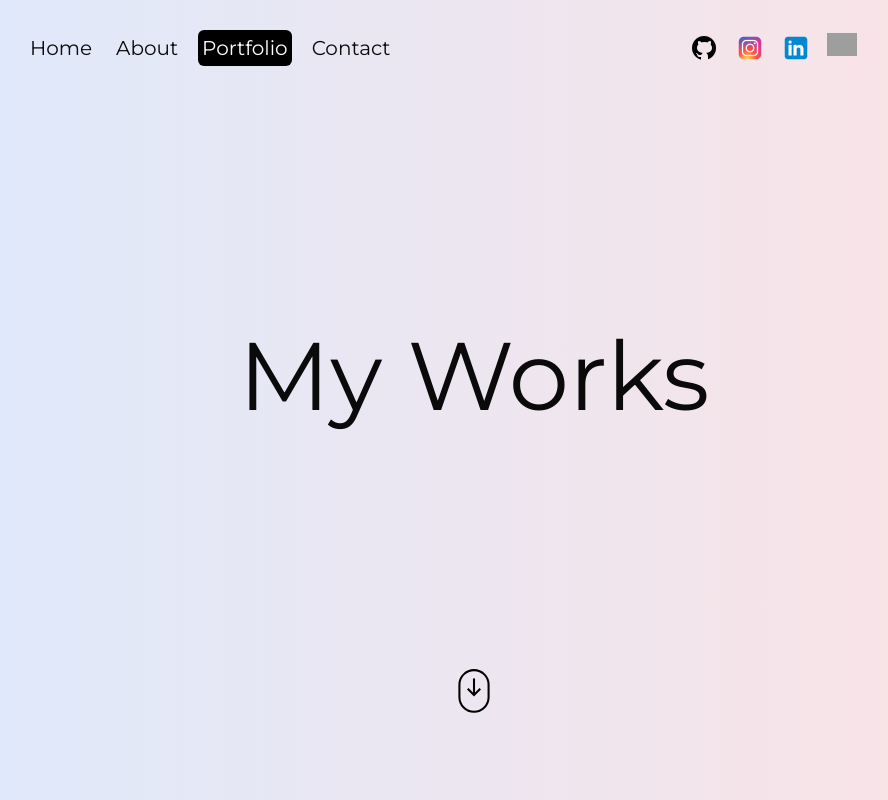
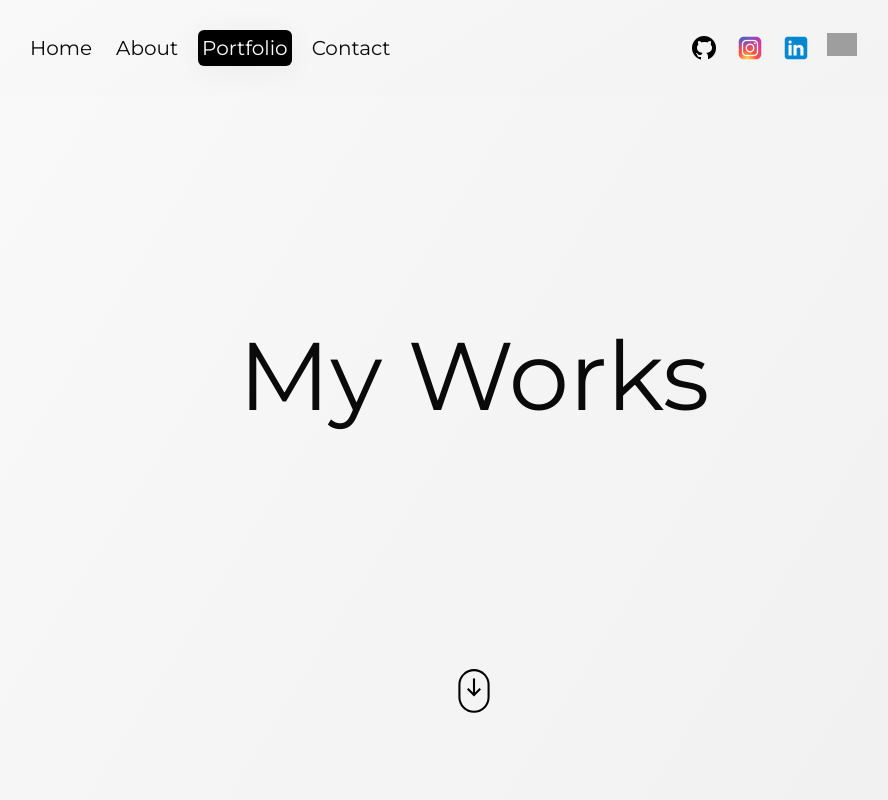
Before and after one commit to Faristp7/faris-portfolio, a Next.js app: page /portfolio in a window 1280 px wide. Shown: the top 800 px of the page, without its empty margins (166-1054 px from the left). Built offline with nearby package versions, Linux system fonts and the light colour scheme; grey boxes are pictures that could not be loaded.

Commit message:
feat: add portfolio page, navigation link component, and page transition provider.

```diff
--- a/src/app/portfolio/page.tsx
+++ b/src/app/portfolio/page.tsx
@@ -16,7 +16,7 @@ export default function Portfolio() {
 
   return (
     <motion.div
-      className="bg-gradient-to-r from-blue-100 to-red-100"
+      className="bg-gradient-to-br from-[#fafafa] to-[#eaeaea]"
       initial={{ y: "-200vh" }}
       animate={{ y: "0%" }}
       transition={{ duration: 1 }}
--- a/src/components/NavLink.tsx
+++ b/src/components/NavLink.tsx
@@ -17,7 +17,7 @@ export default function NavLink({
     <Link
       href={link.url}
       className={`rounded-md p-1 ${
-        pathName === link.url && "bg-black text-white"
+        pathName === link.url && "bg-black text-white shadow-[0_4px_30px_rgba(0,0,0,0.05)]"
       }`}
     >
       {link.title}
--- a/src/components/TransitionProvider.tsx
+++ b/src/components/TransitionProvider.tsx
@@ -24,7 +24,7 @@ export default function TransitionProvider({ children }: any) {
     <AnimatePresence mode="wait">
       <div
         key={pathName}
-        className="w-screen h-screen bg-gradient-to-r from-blue-100 to-red-100"
+        className="w-screen h-screen bg-gradient-to-br from-[#fafafa] to-[#eaeaea]"
       >
         <motion.div
           className="h-screen w-screen fixed bg-black rounded-b-[100px] z-40"
```
